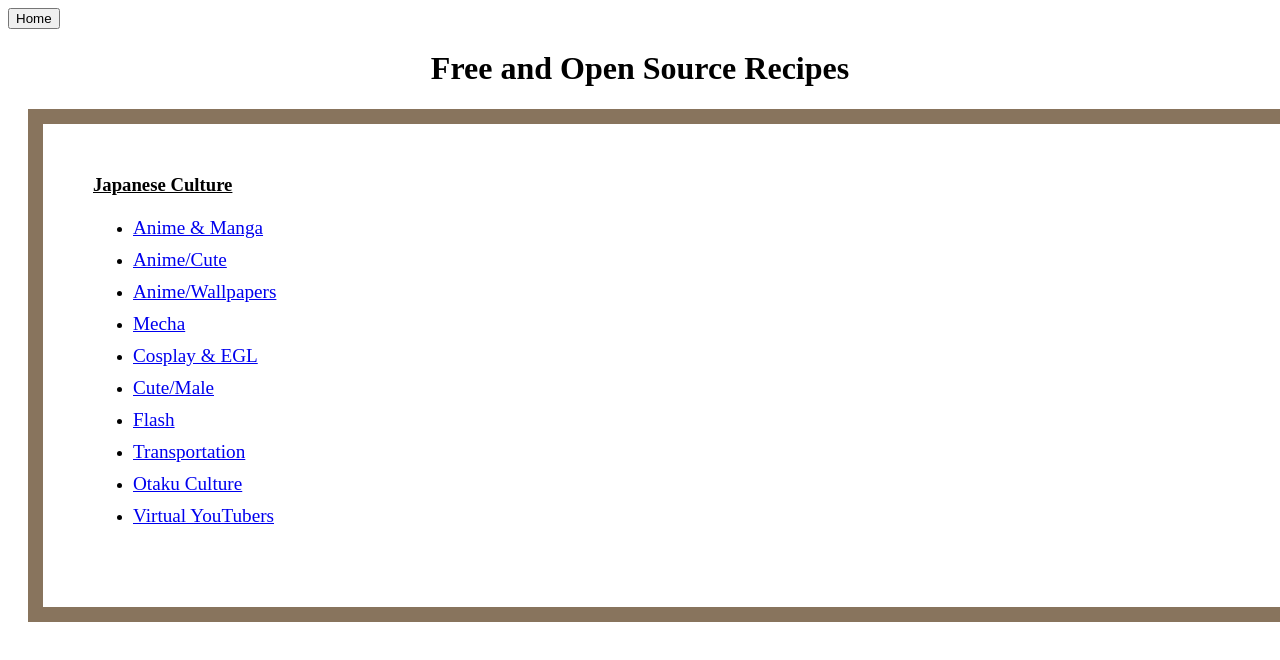
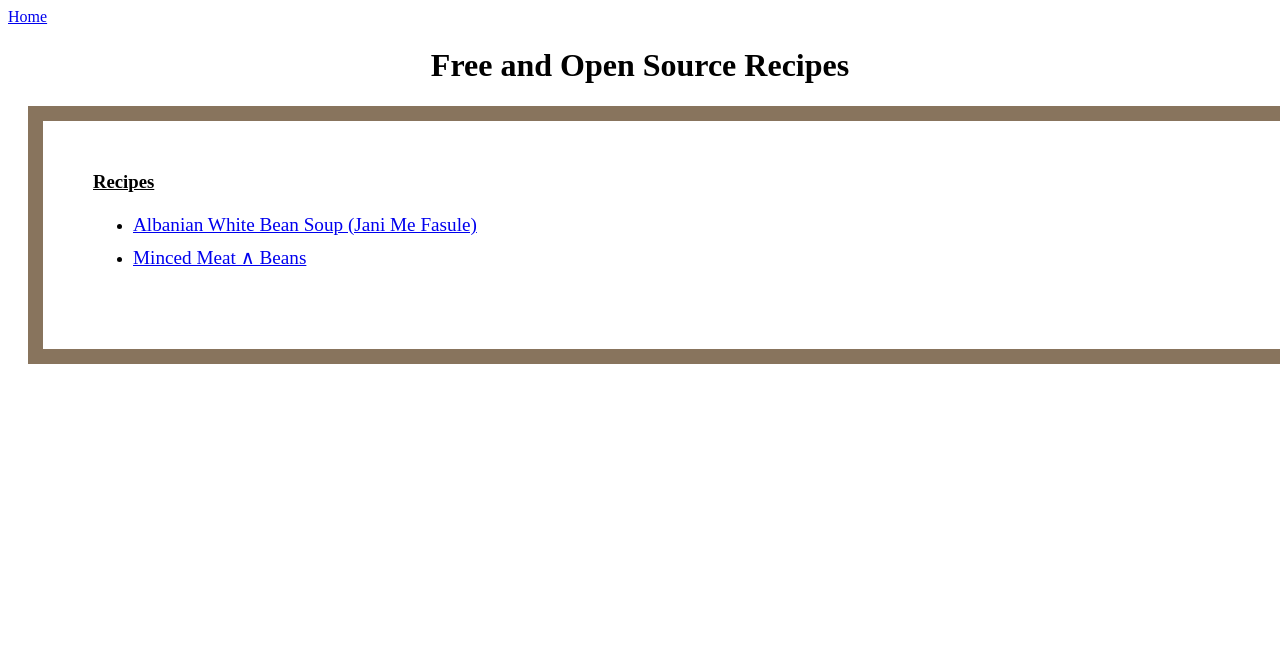
Before and after one commit to Kryten-tech/recipeasier, a plain HTML site: page index.html in a window 1280 px wide. Shown: the top 660 px of the page. Drawn offline with Linux system fonts and the light colour scheme.

Commit message:
Update index.html

```diff
--- a/index.html
+++ b/index.html
@@ -2,24 +2,16 @@
     <head>
         <title>No Bloat</title>
         <link rel="stylesheet" href="index.css">
-        <button type="button" href="index.html">Home</button>
+        <a href="index.html" class="button">Home</a>
         <h1 style="text-align:center">Free and Open Source Recipes</h1>
     </head>
     <div class="box">
         <div class="boxcontent">
             <div class="column">
-            <h3 style="text-decoration: underline; display: inline;">Japanese Culture</h3>
+            <h3 style="text-decoration: underline; display: inline;">Recipes</h3>
             <ul>
-                <li><a href="//boards.4channel.org/a/" class="boardlink">Anime &amp; Manga</a></li>
-                <li><a href="//boards.4channel.org/c/" class="boardlink">Anime/Cute</a></li>
-                <li><a href="//boards.4channel.org/w/" class="boardlink">Anime/Wallpapers</a></li>
-                <li><a href="//boards.4channel.org/m/" class="boardlink">Mecha</a></li>
-                <li><a href="//boards.4channel.org/cgl/" class="boardlink">Cosplay &amp; EGL</a></li>
-                <li><a href="//boards.4channel.org/cm/" class="boardlink">Cute/Male</a></li>
-                <li><a href="//boards.4chan.org/f/" class="boardlink">Flash</a></li>
-                <li><a href="//boards.4channel.org/n/" class="boardlink">Transportation</a></li>
-                <li><a href="//boards.4channel.org/jp/" class="boardlink">Otaku Culture</a></li>
-                <li><a href="//boards.4channel.org/vt/" class="boardlink">Virtual YouTubers</a></li>
+                <li><a href="fasule.html" class="boardlink">Albanian White Bean Soup (Jani Me Fasule)</a></li>
+                <li><a href="fasule.html" class="boardlink">Minced Meat &and; Beans</a></li>
             </ul>
             </div>
         </div>
```
